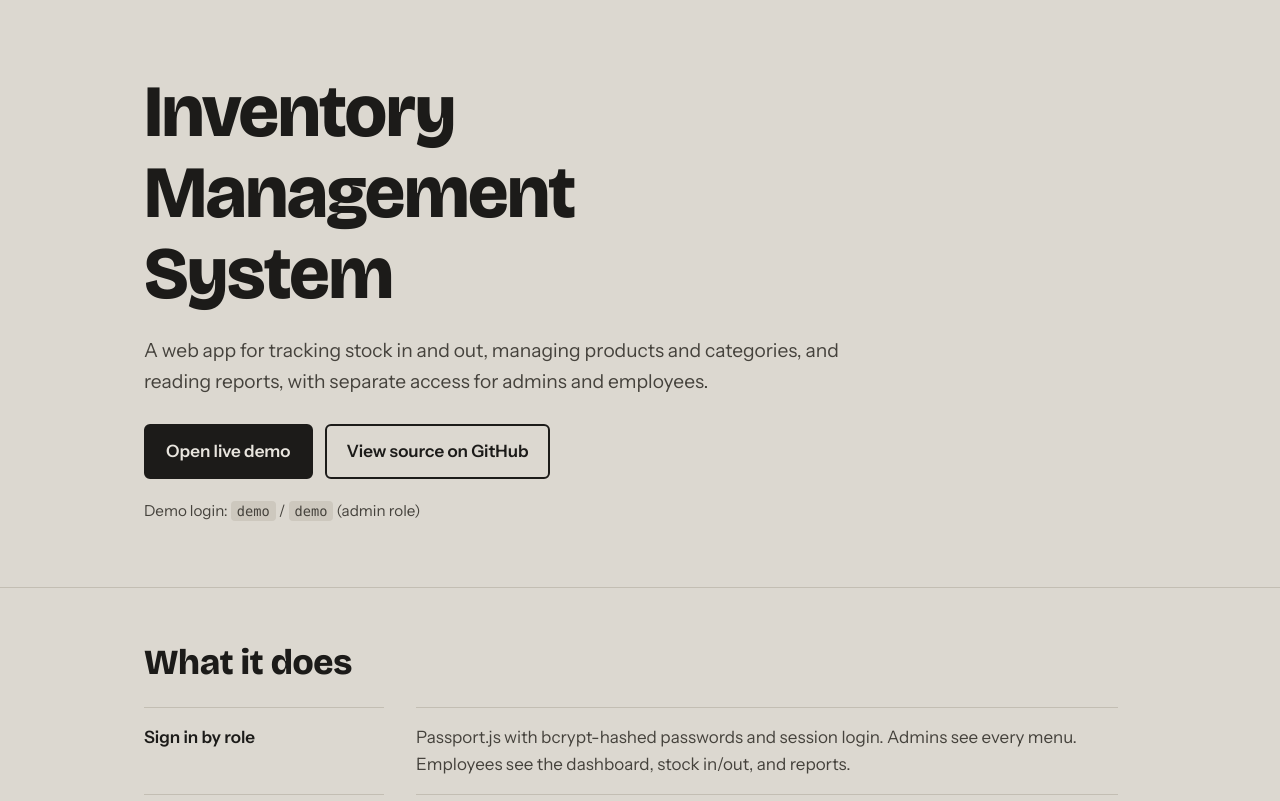
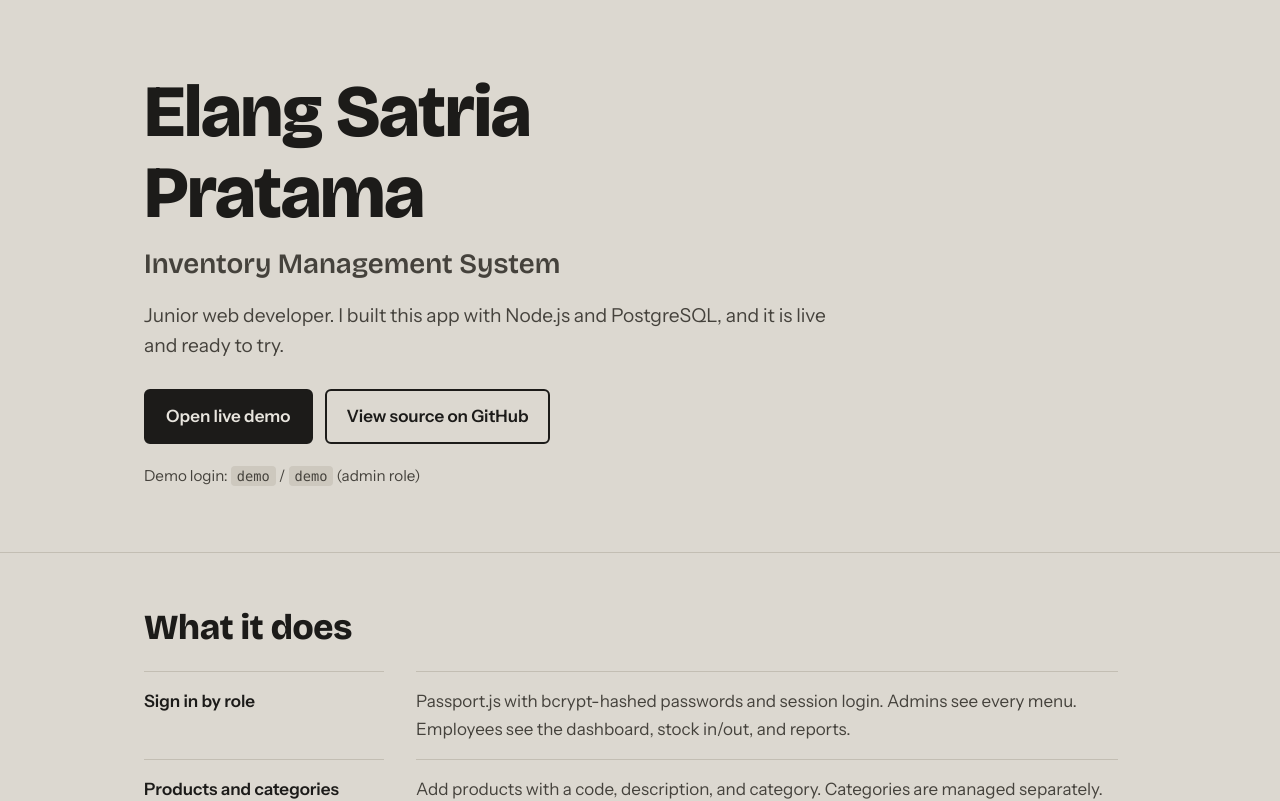
Before and after one commit to Eglknght/eglknght.github.io, a plain HTML site: page index.html in a window 1280 px wide. Shown: the top 801 px of the page. Drawn offline with nearby package versions, Linux system fonts and the light colour scheme.

Commit message:
Add files via upload

```diff
--- a/index.html
+++ b/index.html
@@ -3,8 +3,8 @@
 <head>
 <meta charset="utf-8">
 <meta name="viewport" content="width=device-width, initial-scale=1">
-<title>Inventory Management System · Elang Satria Pratama</title>
-<meta name="description" content="A role-based inventory app with stock tracking and reports, built with Node.js, Express, EJS and PostgreSQL.">
+<title>Elang Satria Pratama · Junior Web Developer</title>
+<meta name="description" content="Junior web developer. An inventory management app built with Node.js, Express and PostgreSQL, live and ready to try.">
 <link rel="preconnect" href="https://fonts.googleapis.com">
 <link rel="preconnect" href="https://fonts.gstatic.com" crossorigin>
 <link href="https://fonts.googleapis.com/css2?family=Bricolage+Grotesque:wght@600;800&family=Instrument+Sans:wght@400;500;600&display=swap" rel="stylesheet">
@@ -25,7 +25,8 @@ a:focus-visible,button:focus-visible{outline:3px solid var(--in);outline-offset:
 /* hero */
 .hero{padding:72px 0 48px;border-bottom:1px solid var(--rule)}
 .hero h1{font-size:clamp(2.4rem,6.5vw,4.6rem);font-weight:800;letter-spacing:-.02em;max-width:14ch}
-.hero p.lead{font-size:1.2rem;color:var(--muted);max-width:56ch;margin:20px 0 28px}
+.hero p.project{font:600 clamp(1.25rem,3vw,1.75rem)/1.2 "Bricolage Grotesque","Instrument Sans",system-ui,sans-serif;color:var(--muted);margin:14px 0 0}
+.hero p.lead{font-size:1.2rem;color:var(--muted);max-width:56ch;margin:18px 0 28px}
 .actions{display:flex;flex-wrap:wrap;gap:12px}
 .btn{display:inline-block;padding:12px 20px;border-radius:6px;font-weight:600;text-decoration:none;border:2px solid var(--accent)}
 .btn.primary{background:var(--accent);color:var(--accent-ink)}
@@ -67,8 +68,9 @@ footer a{color:var(--ink);font-weight:600}
 
 <header class="hero">
   <div class="wrap">
-    <h1>Inventory Management System</h1>
-    <p class="lead">A web app for tracking stock in and out, managing products and categories, and reading reports, with separate access for admins and employees.</p>
+    <h1>Elang Satria Pratama</h1>
+    <p class="project">Inventory Management System</p>
+    <p class="lead">Junior web developer. I built this app with Node.js and PostgreSQL, and it is live and ready to try.</p>
     <div class="actions">
       <a class="btn primary" href="https://inventory-elang.tokenkoding.xyz" target="_blank" rel="noopener">Open live demo</a>
       <a class="btn ghost" href="https://github.com/Eglknght/nodejs-inventory" target="_blank" rel="noopener">View source on GitHub</a>
@@ -146,7 +148,7 @@ node app.js</pre>
 
 <footer>
   <div class="wrap">
-    <strong style="color:var(--ink)">Elang Satria Pratama</strong>, aspiring junior web developer.
+    Want to talk about this project or a role? Get in touch.
     <div class="links">
       <a href="https://github.com/Eglknght">GitHub: Eglknght</a>
       <a href="mailto:elang1089@gmail.com">elang1089@gmail.com</a>
```
